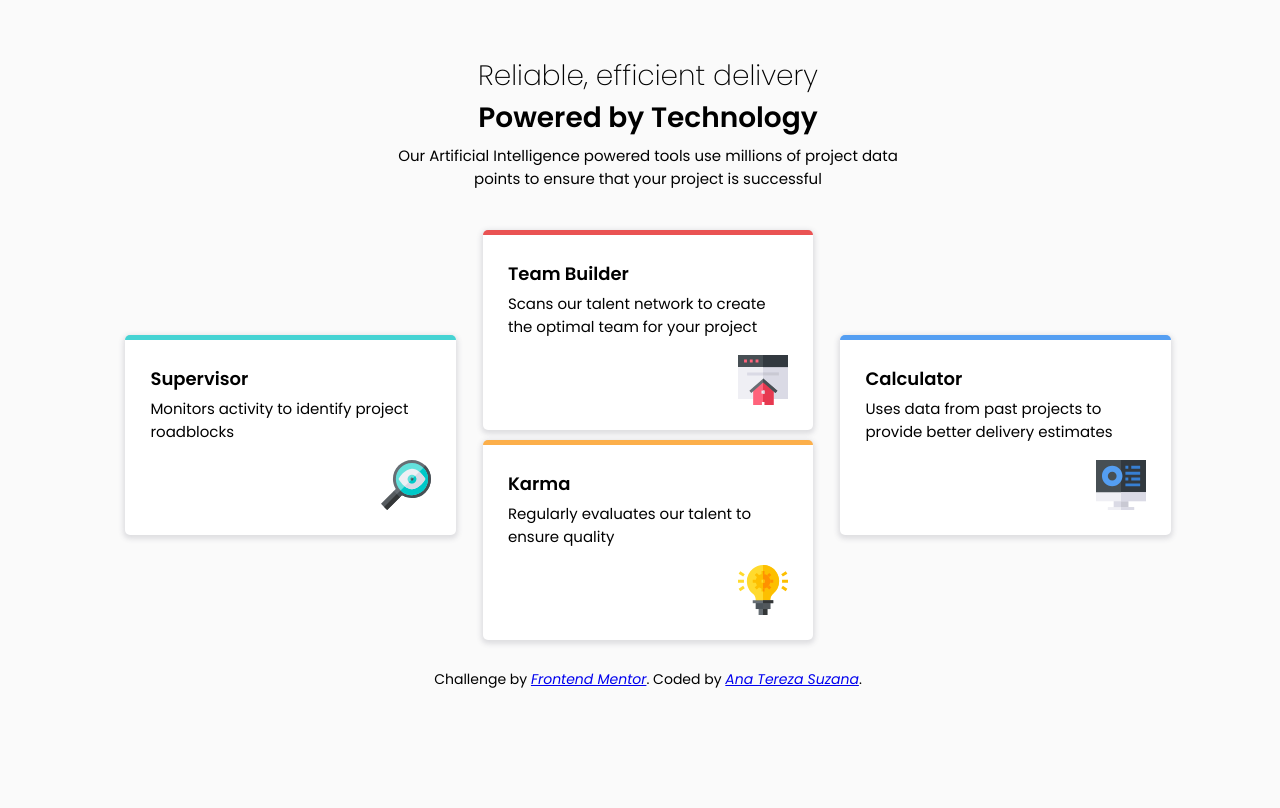
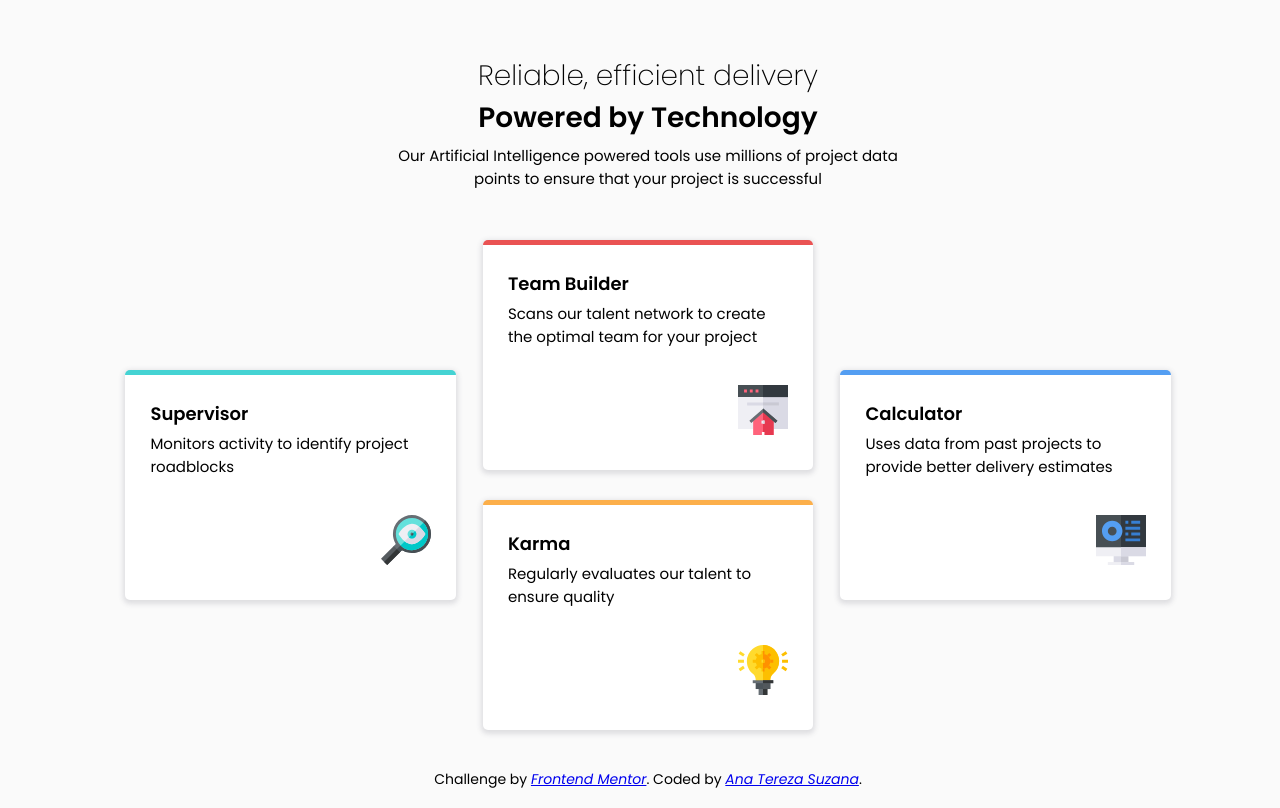
Before and after one commit to ana-suzana/four-card-feature-section-web-page, a plain HTML site: page index.html in a window 1280 px wide. Drawn offline with Linux system fonts and the light colour scheme.

Commit message:
updated boxes height

```diff
--- a/styles/styles.css
+++ b/styles/styles.css
@@ -60,7 +60,7 @@ h1, h2, h3, h4, h5, h6 {
     width: 85%;
     display: grid;
     grid-template-columns: repeat(3, 1fr);
-    grid-template-rows: repeat(2, 200px); /* 2 linhas cada */
+    grid-template-rows: repeat(2, 250px); /* 2 linhas cada */
     gap: 10px;
     justify-items: center;
     align-items: center;
@@ -79,7 +79,7 @@ h1, h2, h3, h4, h5, h6 {
     display: flex;
     flex-direction: column;
     padding: 25px;
-    height: 200px;
+    height: 230px;
 }
 .box-content .box-content__supervisor{
     border-top: 5px solid hsl(180, 62%, 55%);
@@ -104,11 +104,14 @@ h1, h2, h3, h4, h5, h6 {
 .box-content .box-content__icon{
     width: 50px;
     position: absolute;
-    bottom: 25px;
+    bottom: 35px;
     right: 25px;
 }
 
 /*RODAPÉ*/
+footer{
+    margin-bottom: 5px;
+}
 .attribution{
     font-size: 14px;
     margin-bottom: 5px;
```
